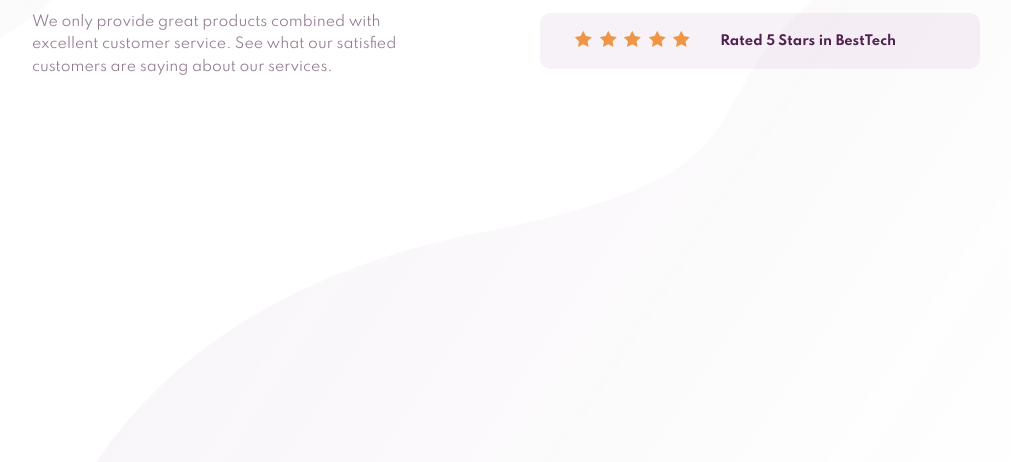
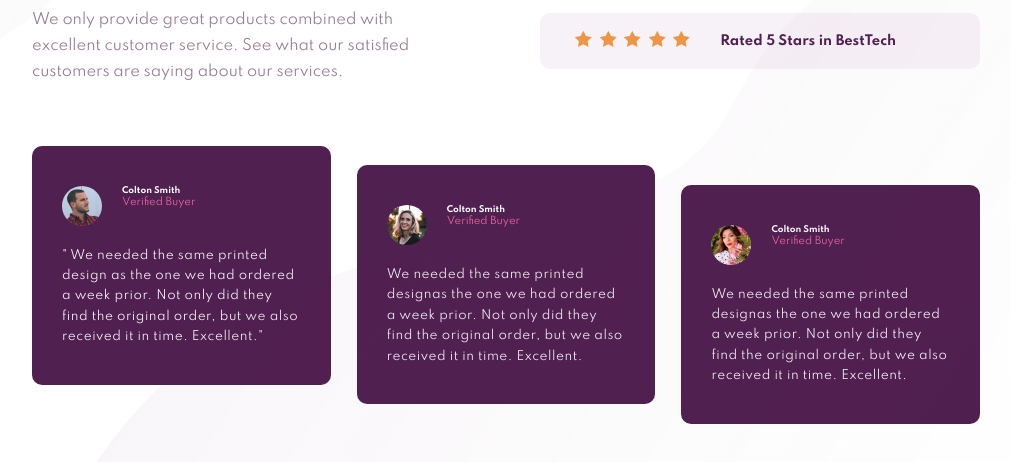
Before and after one commit to khizaruddins/social-proof, a website: page index.html in a window 1280 px wide. Shown: the part 276-738 px from the top of the page, without its empty margins (134-1145 px from the left). Drawn offline with Linux system fonts and the light colour scheme.

Commit message:
changes created card for review

```diff
--- a/index.html
+++ b/index.html
@@ -63,7 +63,55 @@
         </span>
       </div>
     </div>
+    <div class="review-card">
+      <div class="review-card__item">
+        <img src="img/image-colton.jpg" alt="avatar image" class="card-item__img">
+        <div class="card-item__title-box">
+          <h5 class="card-item__heading">
+            Colton Smith
+          </h5>
+          <div class="card-item__initial">
+            Verified Buyer
+          </div>
+        </div>
+        <p class="card-item__description">
+          " We needed the same printed design as the one we had ordered a week prior. Not only did they
+          find the original order, but we also received it in time. Excellent."
+        </p>
+      </div>
 
+      <div class="review-card__item">
+        <img src="img/image-irene.jpg" alt="avatar image" class="card-item__img">
+        <div class="card-item__title-box">
+          <h5 class="card-item__heading">
+            Colton Smith
+          </h5>
+          <div class="card-item__initial">
+            Verified Buyer
+          </div>
+        </div>
+        <p class="card-item__description">
+          We needed the same printed designas the one we had ordered a week prior. Not only did they
+          find the original order, but we also received it in time. Excellent.
+        </p>
+      </div>
+
+      <div class="review-card__item">
+        <img src="img/image-anne.jpg" alt="avatar image" class="card-item__img">
+        <div class="card-item__title-box">
+          <h5 class="card-item__heading">
+            Colton Smith
+          </h5>
+          <div class="card-item__initial">
+            Verified Buyer
+          </div>
+        </div>
+        <p class="card-item__description">
+          We needed the same printed designas the one we had ordered a week prior. Not only did they
+          find the original order, but we also received it in time. Excellent.
+        </p>
+      </div>
+    </div>
   </main>
 </body>
 </html>
--- a/sass/base/_typography.scss
+++ b/sass/base/_typography.scss
@@ -1,20 +1,21 @@
 .heading {
   flex: 0 0 40%;
   margin-top: 13rem;
+  height: 30vh;
 
   &__main {
     font-size: 4.7rem;
     font-weight: 600;
     line-height: 1;
     letter-spacing: -1px;
-    margin-bottom: 1.6rem;
+    margin-bottom: 1.2rem;
     color: var(--color-primary);
   }
 
   &__sub {
-    font-size: 1.4rem;
+    font-size: 1.45rem;
     font-weight: 400;
-    line-height: 1.6;
+    line-height: 1.8;
     color: var(--color-primary-dark-grey);
   }
 }
--- /dev/null
+++ b/sass/components/_review-card.scss
@@ -0,0 +1,58 @@
+.review-card{
+  display: flex;
+  flex:0 0 100%;
+  margin-bottom: 10rem;
+  justify-content: space-between;
+
+  &__item {
+    background-color: var(--color-primary);
+    color: var(--color-white);
+    border-radius: 1rem;
+    padding: 4rem 3rem;
+    flex: 0 0 31.5%;
+    display: flex;
+    flex-wrap: wrap;
+    height: 86%;
+  }
+
+  &__item:nth-child(1) {
+    align-self: flex-start;
+  }
+
+  &__item:nth-child(2) {
+    align-self: center;
+  }
+
+  &__item:nth-child(3) {
+    align-self: flex-end;
+  }
+}
+
+.card-item {
+  &__img {
+    width: 4rem;
+    height: 4rem;
+    border-radius: 50%;
+    flex: 0 0 14%;
+    margin-right: 2rem;
+  }
+  &__heading {
+
+  }
+
+  &__description {
+    margin-top: 2rem;
+    font-size: 1.2rem;
+    line-height: 1.7;
+    letter-spacing: 0.5px;
+    font-weight: 100;
+    color: var(--color-primary-light-grey);
+  }
+
+  &__title-box {
+    flex: 1;
+  }
+  &__initial {
+    color: var(--color-soft-pink);
+  }
+}
--- a/sass/main.scss
+++ b/sass/main.scss
@@ -10,4 +10,5 @@
 
 // @import 'layouts/';
 @import 'components/background-image';
+@import 'components/review-card';
 @import 'pages/one-page';
--- a/sass/pages/_one-page.scss
+++ b/sass/pages/_one-page.scss
@@ -4,9 +4,10 @@
   z-index: 1;
   height: 100vh;
   margin: 0rem 16.6rem;
+  flex-wrap: wrap;
 
   .ratings {
-    height: 45vh;
+    height: 30vh;
     margin-top: 14.5rem;
     flex: 0 0 49%;
     display: flex;
```
Also changed, not shown: css/style.css.
